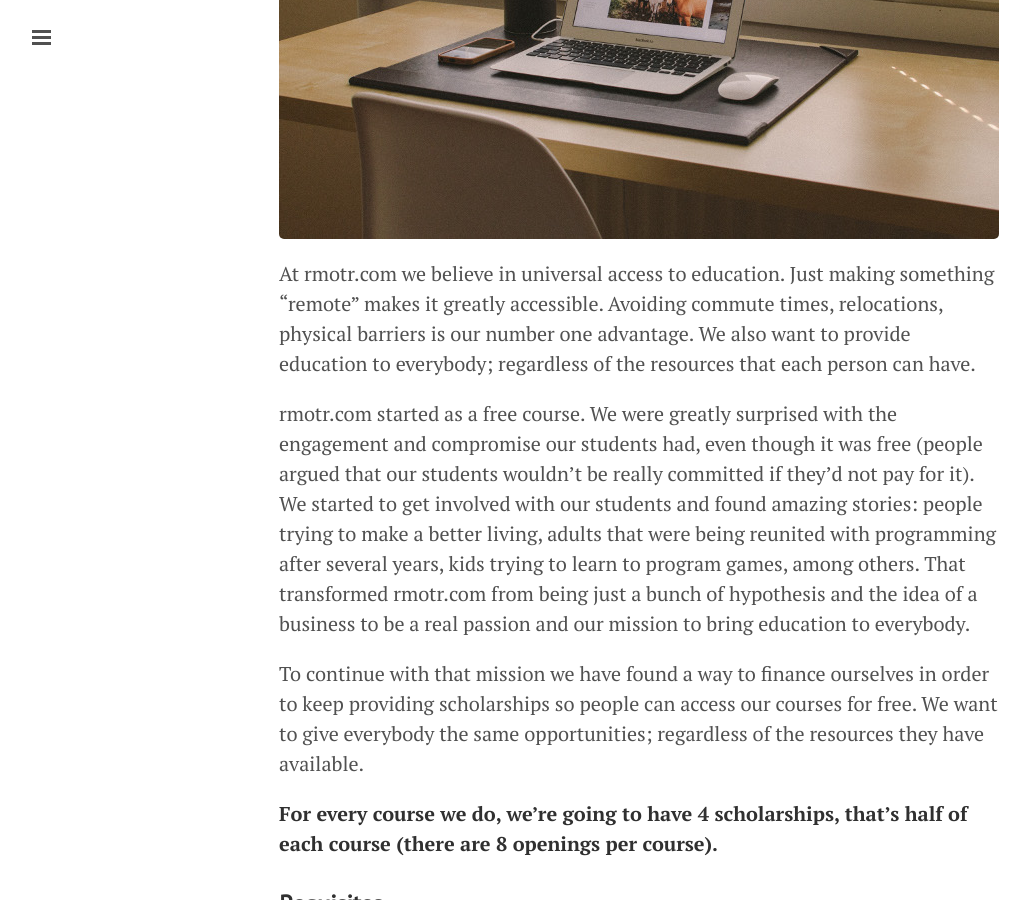
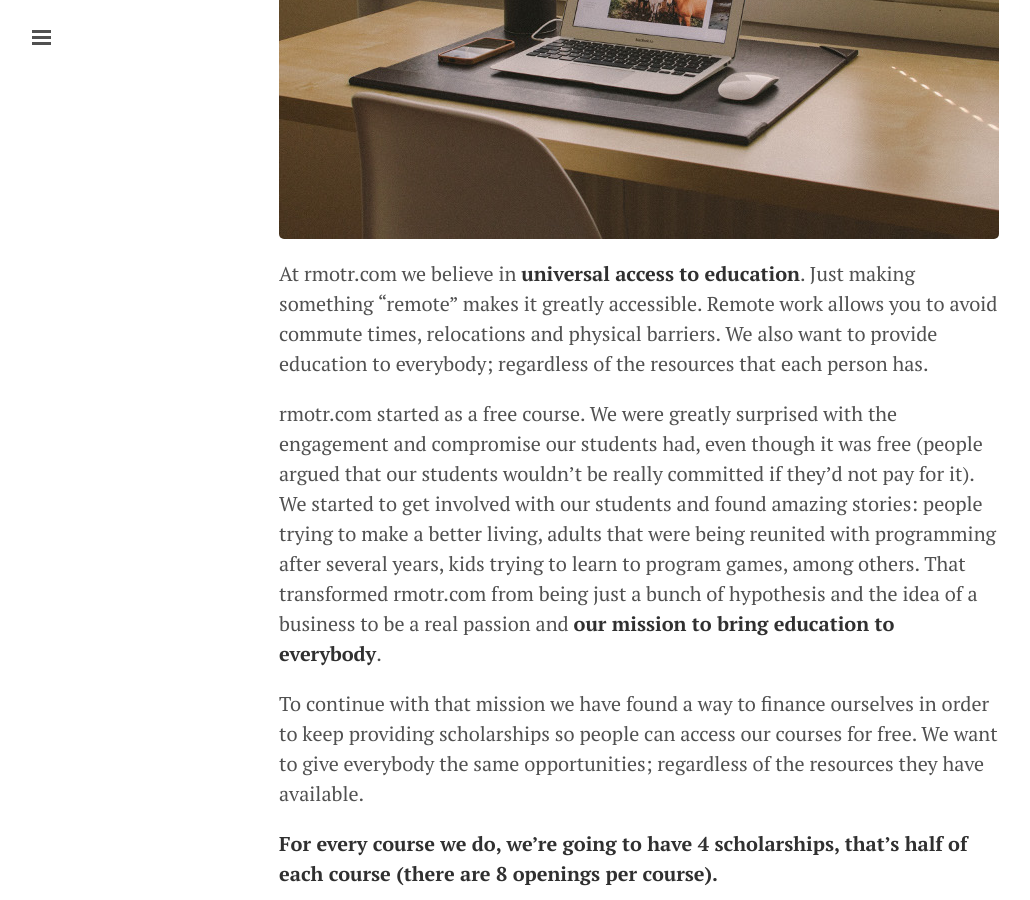
Before and after one commit to mcne65/rmotr.github.io, a Jekyll site: the page built from _posts/2015-03-29-new-scholarship-model.md, in a window 1280 px wide and 900 px high, scrolled down 470 px. Shown: the whole window, without its empty margins (1-1031 px from the left). Built offline with Jekyll 4.4.1, drawn with Linux system fonts in a browser that asks for light colours; nearby versions of some CDN libraries; Markdown is read by kramdown in place of the engine named in the settings; comment, search, counter and statistics services are not loaded.

Commit message:
Update 2015-03-29-new-scholarship-model.md

```diff
--- a/_posts/2015-03-29-new-scholarship-model.md
+++ b/_posts/2015-03-29-new-scholarship-model.md
@@ -10,9 +10,9 @@ author:
     link: "https://twitter.com/santiagobasulto"
 ---
 
-At rmotr.com we believe in universal access to education. Just making something "remote" makes it greatly accessible. Avoiding commute times, relocations, physical barriers is our number one advantage. We also want to provide education to everybody; regardless of the resources that each person can have.
+At rmotr.com we believe in **universal access to education**. Just making something "remote" makes it greatly accessible. Remote work allows you to avoid commute times, relocations and physical barriers. We also want to provide education to everybody; regardless of the resources that each person has.
 
-rmotr.com started as a free course. We were greatly surprised with the engagement and compromise our students had, even though it was free (people argued that our students wouldn't be really committed if they'd not pay for it). We started to get involved with our students and found amazing stories: people trying to make a better living, adults that were being reunited with programming after several years, kids trying to learn to program games, among others. That transformed rmotr.com from being just a bunch of hypothesis and the idea of a business to be a real passion and our mission to bring education to everybody.
+rmotr.com started as a free course. We were greatly surprised with the engagement and compromise our students had, even though it was free (people argued that our students wouldn't be really committed if they'd not pay for it). We started to get involved with our students and found amazing stories: people trying to make a better living, adults that were being reunited with programming after several years, kids trying to learn to program games, among others. That transformed rmotr.com from being just a bunch of hypothesis and the idea of a business to be a real passion and **our mission to bring education to everybody**.
 
 To continue with that mission we have found a way to finance ourselves in order to keep providing scholarships so people can access our courses for free. We want to give everybody the same opportunities; regardless of the resources they have available.
 
@@ -36,4 +36,4 @@ If you're interested in apply to our scholarships please keep an eye for our upc
 
 * **Facebook:** [https://www.facebook.com/rmotr](https://www.facebook.com/rmotr)
 
-or write us at _questions@rmotr.com_.
+or write us at [questions@rmotr.com](mailto:questions@rmotr.com).
```
